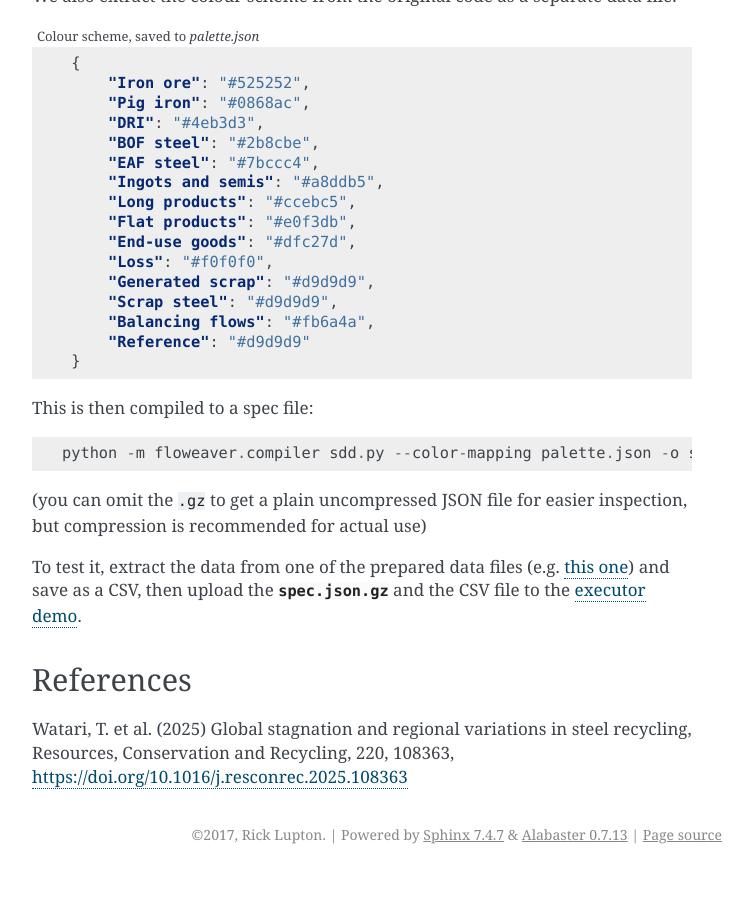
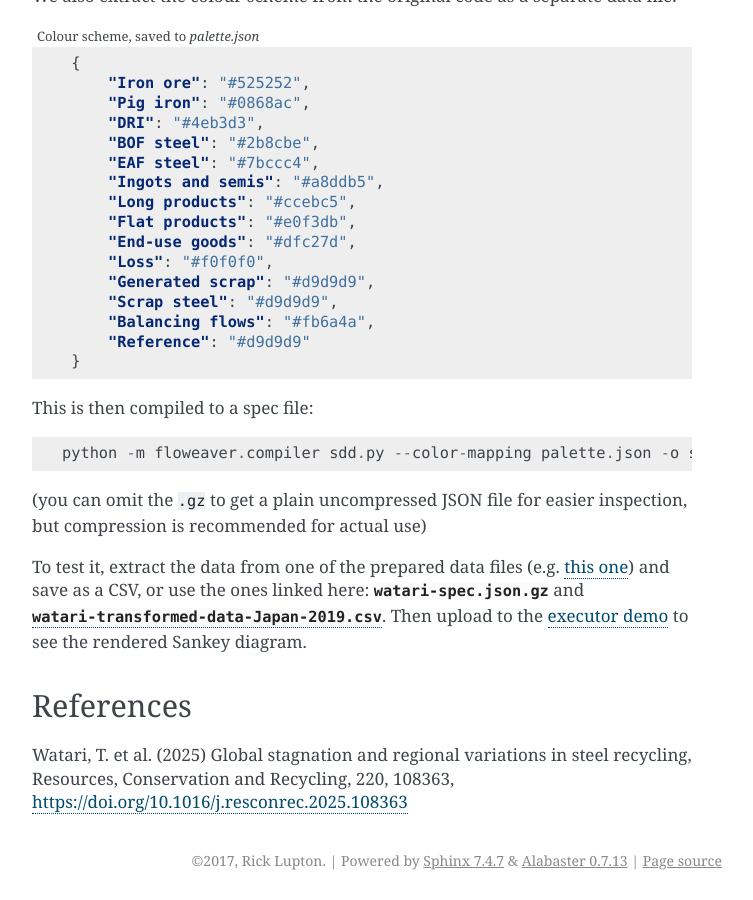
Before and after one commit to ricklupton/floweaver, a Sphinx documentation site: the page built from docs/cookbook/watari-global-steel-flows.rst, in a window 1280 px wide and 900 px high, scrolled down 2831 px. Shown: the whole window, without its empty margins (388-1141 px from the left). Built offline with Sphinx 7.4.7, drawn with Linux system fonts in a browser that asks for light colours; a script that is not in the unit is left out; comment, search, counter and statistics services are not loaded; before the commit the page ends 3705 px from its top, so only the background shows below that; some of the changed lines change nothing that is shown.

Commit message:
Add example CSV data to Watari et al example

```diff
--- a/docs/cookbook/watari-global-steel-flows.rst
+++ b/docs/cookbook/watari-global-steel-flows.rst
@@ -159,7 +159,7 @@
 
 (you can omit the ``.gz`` to get a plain uncompressed JSON file for easier inspection, but compression is recommended for actual use)
 
-To test it, extract the data from one of the prepared data files (e.g. `this one`_) and save as a CSV, then upload the :download:`spec.json.gz <watari-spec.json.gz>` and the CSV file to the `executor demo`_.
+To test it, extract the data from one of the prepared data files (e.g. `this one`_) and save as a CSV, or use the ones linked here: :download:`watari-spec.json.gz` and :download:`watari-transformed-data-Japan-2019.csv`.  Then upload to the `executor demo`_ to see the rendered Sankey diagram.
 
 .. _the code: https://github.com/takumawatari/steel-flows-sankey/blob/main/code/sankey_drawing.py
 
--- /dev/null
+++ b/docs/cookbook/watari-transformed-data-Japan-2019.csv
@@ -0,0 +1,195 @@
+source,target,type,value
+Iron ore,Iron ore,Iron ore,0
+Pig iron,Iron ore,Pig iron,0
+DRI,Iron ore,DRI,0
+Scrap steel,Iron ore,Scrap steel,0
+BOF steel,Iron ore,BOF steel,0
+EAF steel,Iron ore,EAF steel,0
+Ingots and semis,Iron ore,Ingots and semis,0
+Long products,Iron ore,Long products,0
+Flat products,Iron ore,Flat products,0
+End-use goods,Iron ore,End-use goods,0
+Iron ore,Loss,Loss,0
+Iron ore,Scrap steel,Generated scrap,0
+Iron ore,Pig iron,Iron ore,71235.90118
+Pig iron,Pig iron,Pig iron,0
+DRI,Pig iron,DRI,0
+Scrap steel,Pig iron,Scrap steel,0
+BOF steel,Pig iron,BOF steel,0
+EAF steel,Pig iron,EAF steel,0
+Ingots and semis,Pig iron,Ingots and semis,0
+Long products,Pig iron,Long products,0
+Flat products,Pig iron,Flat products,0
+End-use goods,Pig iron,End-use goods,0
+Pig iron,Loss,Loss,448.7861774
+Pig iron,Scrap steel,Generated scrap,0
+Iron ore,DRI,Iron ore,0
+Pig iron,DRI,Pig iron,0
+DRI,DRI,DRI,0
+Scrap steel,DRI,Scrap steel,0
+BOF steel,DRI,BOF steel,0
+EAF steel,DRI,EAF steel,0
+Ingots and semis,DRI,Ingots and semis,0
+Long products,DRI,Long products,0
+Flat products,DRI,Flat products,0
+End-use goods,DRI,End-use goods,0
+DRI,Loss,Loss,0
+DRI,Scrap steel,Generated scrap,0
+Iron ore,Scrap steel,Iron ore,0
+Pig iron,Scrap steel,Pig iron,0
+DRI,Scrap steel,DRI,0
+Scrap steel,Scrap steel,Scrap steel,0
+BOF steel,Scrap steel,BOF steel,0
+EAF steel,Scrap steel,EAF steel,0
+Ingots and semis,Scrap steel,Ingots and semis,0
+Long products,Scrap steel,Long products,0
+Flat products,Scrap steel,Flat products,0
+End-use goods,Scrap steel,End-use goods,0
+Scrap steel,Loss,Loss,4907.543626
+Scrap steel,Scrap steel,Generated scrap,0
+Iron ore,BOF steel,Iron ore,0
+Pig iron,BOF steel,Pig iron,69722.99851
+DRI,BOF steel,DRI,0
+Scrap steel,BOF steel,Scrap steel,8617.449254
+BOF steel,BOF steel,BOF steel,0
+EAF steel,BOF steel,EAF steel,0
+Ingots and semis,BOF steel,Ingots and semis,0
+Long products,BOF steel,Long products,0
+Flat products,BOF steel,Flat products,0
+End-use goods,BOF steel,End-use goods,0
+BOF steel,Loss,Loss,4857.107761
+BOF steel,Scrap steel,Generated scrap,0
+Iron ore,EAF steel,Iron ore,0
+Pig iron,EAF steel,Pig iron,1177.516493
+DRI,EAF steel,DRI,17.48
+Scrap steel,EAF steel,Scrap steel,23690.04008
+BOF steel,EAF steel,BOF steel,0
+EAF steel,EAF steel,EAF steel,0
+Ingots and semis,EAF steel,Ingots and semis,0
+Long products,EAF steel,Long products,0
+Flat products,EAF steel,Flat products,0
+End-use goods,EAF steel,End-use goods,0
+EAF steel,Loss,Loss,1070.056573
+EAF steel,Scrap steel,Generated scrap,0
+Iron ore,Ingots and semis,Iron ore,0
+Pig iron,Ingots and semis,Pig iron,0
+DRI,Ingots and semis,DRI,0
+Scrap steel,Ingots and semis,Scrap steel,0
+BOF steel,Ingots and semis,BOF steel,73483.34
+EAF steel,Ingots and semis,EAF steel,23814.98
+Ingots and semis,Ingots and semis,Ingots and semis,0
+Long products,Ingots and semis,Long products,0
+Flat products,Ingots and semis,Flat products,0
+End-use goods,Ingots and semis,End-use goods,0
+Ingots and semis,Loss,Loss,0
+Ingots and semis,Scrap steel,Generated scrap,0
+Iron ore,Long products,Iron ore,0
+Pig iron,Long products,Pig iron,0
+DRI,Long products,DRI,0
+Scrap steel,Long products,Scrap steel,0
+BOF steel,Long products,BOF steel,0
+EAF steel,Long products,EAF steel,0
+Ingots and semis,Long products,Ingots and semis,31893.20161
+Long products,Long products,Long products,0
+Flat products,Long products,Flat products,0
+End-use goods,Long products,End-use goods,0
+Long products,Loss,Loss,0
+Long products,Scrap steel,Generated scrap,3295.821615
+Iron ore,Flat products,Iron ore,0
+Pig iron,Flat products,Pig iron,0
+DRI,Flat products,DRI,0
+Scrap steel,Flat products,Scrap steel,0
+BOF steel,Flat products,BOF steel,0
+EAF steel,Flat products,EAF steel,0
+Ingots and semis,Flat products,Ingots and semis,62308.31839
+Long products,Flat products,Long products,0
+Flat products,Flat products,Flat products,0
+End-use goods,Flat products,End-use goods,0
+Flat products,Loss,Loss,0
+Flat products,Scrap steel,Generated scrap,6438.898954
+Iron ore,End-use goods,Iron ore,0
+Pig iron,End-use goods,Pig iron,0
+DRI,End-use goods,DRI,0
+Scrap steel,End-use goods,Scrap steel,0
+BOF steel,End-use goods,BOF steel,0
+EAF steel,End-use goods,EAF steel,0
+Ingots and semis,End-use goods,Ingots and semis,0
+Long products,End-use goods,Long products,25501.56
+Flat products,End-use goods,Flat products,37231.77943
+End-use goods,End-use goods,End-use goods,0
+End-use goods,Loss,Loss,0
+End-use goods,Scrap steel,Generated scrap,6742.54272
+Iron ore,Stock,Iron ore,0
+Pig iron,Stock,Pig iron,0
+DRI,Stock,DRI,0
+Scrap steel,Stock,Scrap steel,0
+BOF steel,Stock,BOF steel,0
+EAF steel,Stock,EAF steel,0
+Ingots and semis,Stock,Ingots and semis,0
+Long products,Stock,Long products,0
+Flat products,Stock,Flat products,0
+End-use goods,Stock,End-use goods,44318.01671
+Stock,Loss,Loss,0
+Stock,Scrap steel,Generated scrap,28136.76967
+Iron ore,Balancing flows,Iron ore,0
+Pig iron,Balancing flows,Pig iron,0
+DRI,Balancing flows,DRI,0
+Scrap steel,Balancing flows,Scrap steel,0
+BOF steel,Balancing flows,BOF steel,0
+EAF steel,Balancing flows,EAF steel,0
+Ingots and semis,Balancing flows,Ingots and semis,0
+Long products,Balancing flows,Long products,0
+Flat products,Balancing flows,Flat products,0
+End-use goods,Balancing flows,End-use goods,0
+Balancing flows,Loss,Loss,0
+Balancing flows,Scrap steel,Generated scrap,0
+Iron ore,Exports of iron ore,Iron ore,0
+Pig iron,Exports of pig iron,Pig iron,41.58
+DRI,Exports of dri,DRI,0
+Scrap steel,Exports of scrap steel,Scrap steel,7503.86
+BOF steel,Exports of bof steel,BOF steel,0
+EAF steel,Exports of eaf steel,EAF steel,0
+Ingots and semis,Exports of ingots and semis,Ingots and semis,3423.14
+Long products,Exports of long products,Long products,4184.6
+Flat products,Exports of flat products,Flat products,23222.08
+End-use goods,Exports of end-use goods,End-use goods,18313.2012
+Exports,Loss,Loss,0
+Exports,Scrap steel,Generated scrap,0
+Imports of iron ore,Iron ore,Iron ore,71235.90118
+Imports of pig iron,Pig iron,Pig iron,154.98
+Imports of dri,DRI,DRI,17.48
+Imports of scrap steel,Scrap steel,Scrap steel,104.86
+Imports of bof steel,BOF steel,BOF steel,0
+Imports of eaf steel,EAF steel,EAF steel,0
+Imports of ingots and semis,Ingots and semis,Ingots and semis,326.34
+Imports of long products,Long products,Long products,1088.78
+Imports of flat products,Flat products,Flat products,4584.44
+Imports of end-use goods,End-use goods,End-use goods,6640.4212
+Imports of loss,Loss,Loss,0
+Imports of generated scrap,Scrap steel,Generated scrap,0
+Iron ore,Exports of iron ore,Balancing flows,0
+Imports of iron ore,Iron ore,Balancing flows,0
+Pig iron,Exports of pig iron,Balancing flows,0
+Imports of pig iron,Pig iron,Balancing flows,0
+DRI,Exports of dri,Balancing flows,0
+Imports of dri,DRI,Balancing flows,0
+Scrap steel,Exports of scrap steel,Balancing flows,0
+Imports of scrap steel,Scrap steel,Balancing flows,0
+BOF steel,Exports of bof steel,Balancing flows,0
+Imports of bof steel,BOF steel,Balancing flows,0
+EAF steel,Exports of eaf steel,Balancing flows,0
+Imports of eaf steel,EAF steel,Balancing flows,0
+Ingots and semis,Exports of ingots and semis,Balancing flows,0
+Imports of ingots and semis,Ingots and semis,Balancing flows,0
+Long products,Exports of long products,Balancing flows,0
+Imports of long products,Long products,Balancing flows,0
+Flat products,Exports of flat products,Balancing flows,0
+Imports of flat products,Flat products,Balancing flows,0
+End-use goods,Exports of end-use goods,Balancing flows,0
+Imports of end-use goods,End-use goods,Balancing flows,0
+Exports,Loss,Balancing flows,0
+Imports of loss,Loss,Balancing flows,0
+Exports,Scrap steel,Balancing flows,0
+Imports of scrap steel,Scrap steel,Balancing flows,0
+Production of iron ore,Iron ore,Iron ore,0
+Reference flow start,Reference flow end,Reference,30000
```
